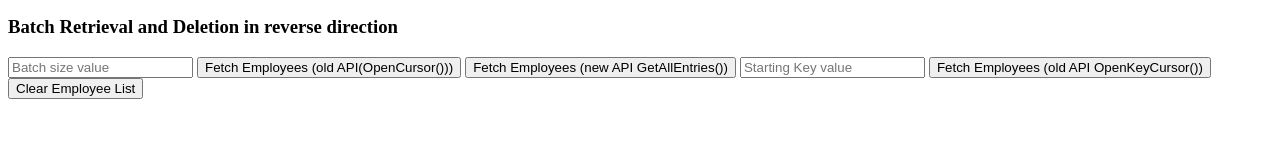
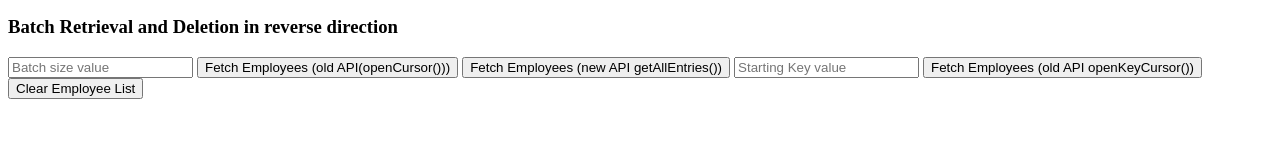
Before and after one commit to snehagarwal1/employeeManager, a website: page index.html in a window 1280 px wide. Shown: the part 334-481 px from the top of the page. Drawn offline with Linux system fonts and the light colour scheme.

Commit message:
typos corrected

```diff
--- a/index.html
+++ b/index.html
@@ -45,10 +45,10 @@
 <div>
     <h3>Batch Retrieval and Deletion in reverse direction</h3>
     <input type="number" id="batchSizeReverse" placeholder="Batch size value">
-    <button onclick="fetchRecordsInBatchReverse()">Fetch Employees (old API(OpenCursor()))</button>
-    <button onclick="fetchRecordsInBatchWithNewApi()">Fetch Employees (new API GetAllEntries())</button>
+    <button onclick="fetchRecordsInBatchReverse()">Fetch Employees (old API(openCursor()))</button>
+    <button onclick="fetchRecordsInBatchWithNewApi()">Fetch Employees (new API getAllEntries())</button>
     <input type="number" id="keyStartReverse" placeholder="Starting Key value">
-    <button onclick="fetchRecordsInBatchByKeysReverse()">Fetch Employees (old API OpenKeyCursor())</button>
+    <button onclick="fetchRecordsInBatchByKeysReverse()">Fetch Employees (old API openKeyCursor())</button>
 
     <!-- <button onclick="deleteRecordsInBatch()">Delete Employees in  batch</button> -->
     <button onclick="clearEmployeeListReverse()">Clear Employee List</button> <!-- Clear Employee List Button -->
```
